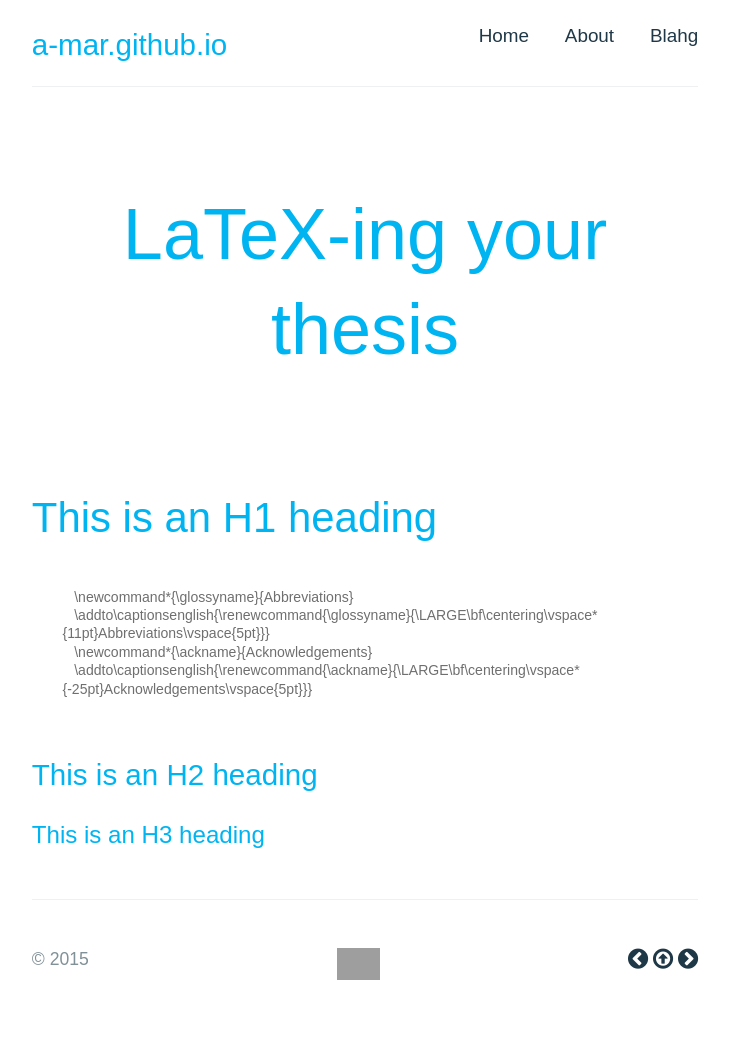
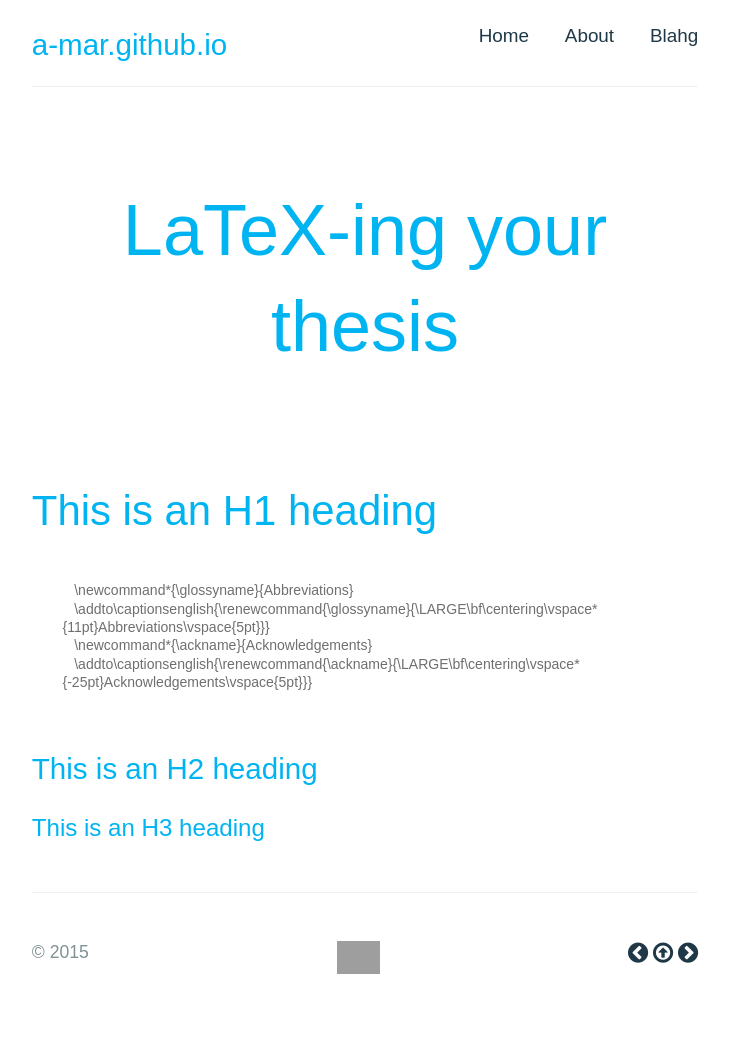
Before and after one commit to a-mar/blahg, a Jekyll site: the page built from index.html, in a window 1280 px wide. Shown: the whole page, without its empty margins (275-1004 px from the left). Built offline with Jekyll 4.4.1, drawn with Linux system fonts in a browser that asks for light colours; nearby versions of some CDN libraries; some web fonts are replaced; Markdown is read by kramdown in place of the engine named in the settings; grey boxes are pictures that could not be loaded.

Commit message:
Update main.css

```diff
--- a/stylesheets/main.css
+++ b/stylesheets/main.css
@@ -217,10 +217,10 @@
 /* Page header */
   @media screen and (min-width: 64em) {
     .page-header {
-      padding: 1.5rem 0; } }
+      padding: 1.3rem 0; } }
   @media screen and (min-width: 42em) and (max-width: 64em) {
     .page-header {
-      padding: 1rem 0; } }
+      padding: 0.9rem 0; } }
   @media screen and (max-width: 42em) {
     .page-header {
       padding: 0.5rem 0; } }
```
